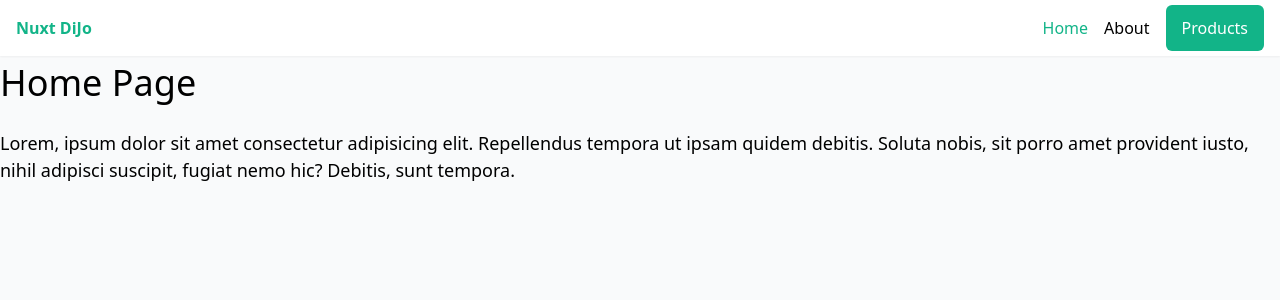
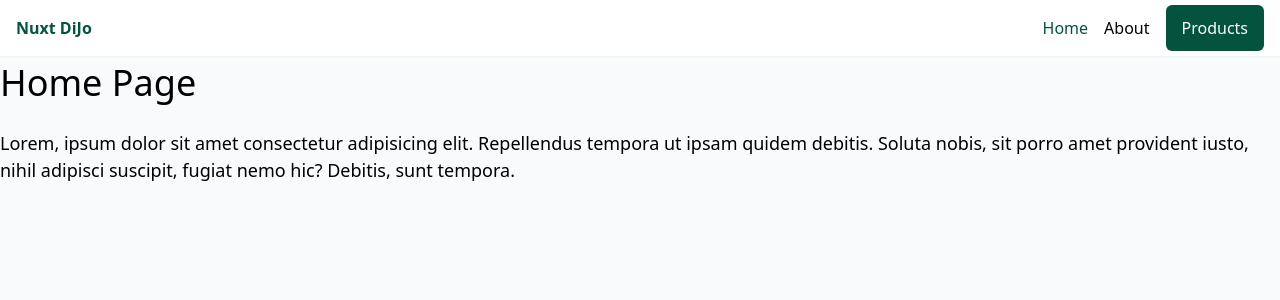
Before and after one commit to KMS74/Dojo-nuxt3-app, a Nuxt app: page / in a window 1280 px wide. Shown: the top 300 px of the page. Built offline with nearby package versions, Linux system fonts and the light colour scheme.

Commit message:
hotfix: update button and link colors for better contrast

```diff
--- a/assets/css/tailwind.css
+++ b/assets/css/tailwind.css
@@ -8,10 +8,10 @@ body {
 
 @layer components {
   .btn {
-    @apply bg-[#12b488] text-white px-4 py-3 rounded-md transition-all duration-300 ease-in-out;
+    @apply bg-[#03533E] text-white px-4 py-3 rounded-md transition-all duration-300 ease-in-out;
   }
   .btn:hover {
-    @apply bg-[#0e9e7f];
+    @apply bg-[#03533E];
   }
 
   .card {
--- a/layouts/default.vue
+++ b/layouts/default.vue
@@ -24,6 +24,6 @@
 
 <style scoped>
 .router-link-exact-active {
-  color: #12b488;
+  color: #03533E;
 }
 </style>
--- a/layouts/products.vue
+++ b/layouts/products.vue
@@ -25,6 +25,6 @@
 
 <style scoped>
 .router-link-exact-active {
-  color: #12b488;
+  color: #03533e;
 }
 </style>
```
